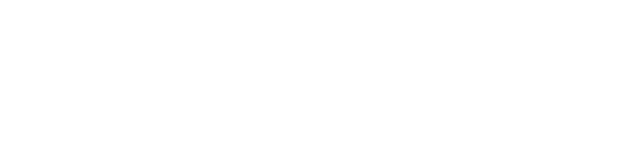
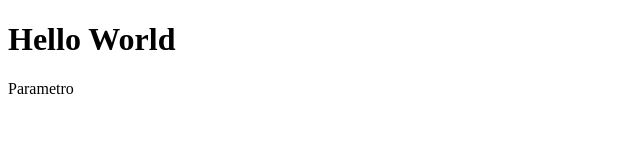
Before and after one commit to jhonieldorschulz/aula_01_html, a plain HTML site: page index.html in a window 1280 px wide. Shown: the whole page, without its empty margins (0-640 px from the left). Drawn offline with Linux system fonts and the light colour scheme.

Commit message:
Meu segundo commit

```diff
--- a/index.html
+++ b/index.html
@@ -6,6 +6,7 @@
     <title>Document</title>
 </head>
 <body>
-
+    <h1>Hello World</h1>
+    <p>Parametro</p>
 </body>
 </html>
```
